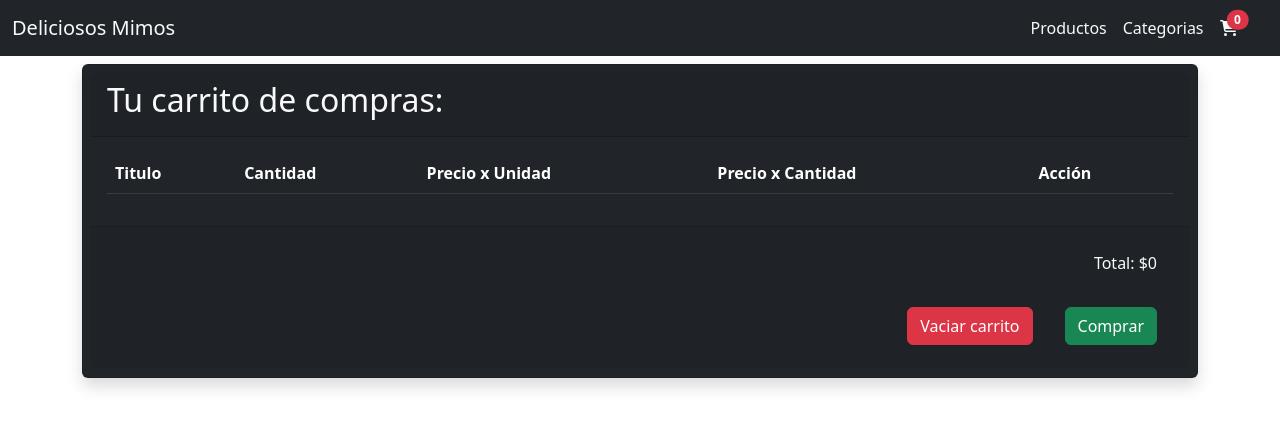
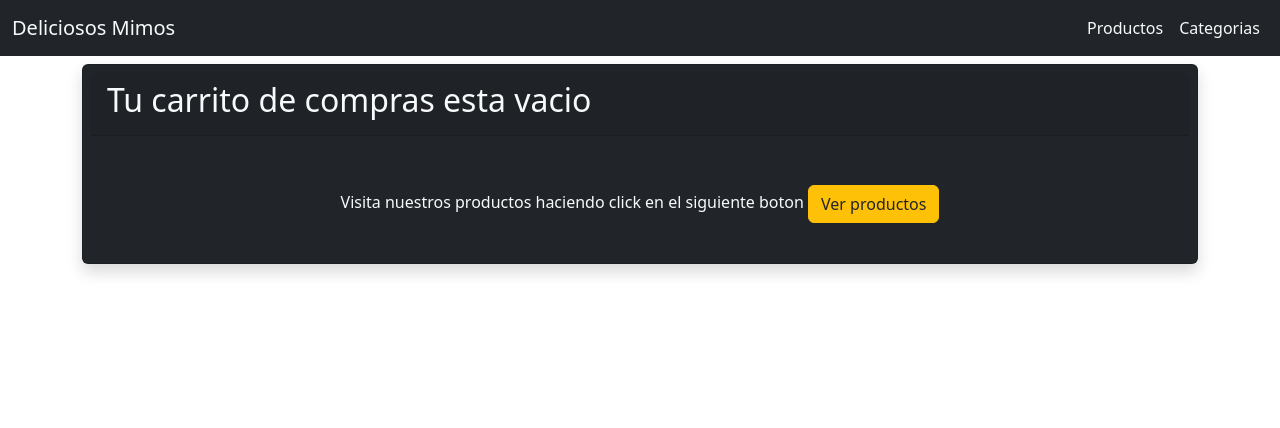
Before and after one commit to Magalitraversi/ecommerce-DeliciososMimos, a React (Create React App) app: page /carrito in a window 1280 px wide. Shown: the top 428 px of the page. Built offline with nearby package versions, Linux system fonts and the light colour scheme.

Commit message:
modificacion en el carrito

```diff
--- a/src/componentes/Cart.jsx
+++ b/src/componentes/Cart.jsx
@@ -2,7 +2,7 @@ import React, { useState, useContext, useEffect } from 'react';
 import { CartContext } from '../context/CartContext'
 import { FontAwesomeIcon } from '@fortawesome/react-fontawesome'
 import { faTrash } from '@fortawesome/free-solid-svg-icons'
-
+import { Link } from "react-router-dom";
 
 const Cart = () => {
     const [total, setTotal] = useState(0)
@@ -27,6 +27,8 @@ const Cart = () => {
 
     return (
         <div className="container mt-2">
+            {
+                cartProductos.length > 0 ? (
                     <div className="card shadow bg-dark">
                         <div className="p-2">
                             <div className="card-header">
@@ -58,7 +60,7 @@ const Cart = () => {
                                                             <td>{product.precio}</td>
                                                             <td>{precioTotal}</td>
                                                             <td>
-                                                        <button className="btn btn-warning" onClick={() =>eliminarProductoCarrito(product.id)}>
+                                                                <button className="btn btn-warning" onClick={() => eliminarProductoCarrito(product.id)}>
 
                                                                     <FontAwesomeIcon icon={faTrash} />
                                                                 </button>
@@ -83,6 +85,25 @@ const Cart = () => {
 
                         </div>
                     </div>
+                ) :
+                    (
+                        <div className="card shadow bg-dark">
+                            <div className="p-2">
+                                <div className="card-header">
+
+                                    <h2 className='text-light'> Tu carrito de compras esta vacio</h2>
+                                </div>
+                                <hr />
+                                <div className="card-body text-center">
+                                    <p className='text-light'>
+
+                                        Visita nuestros productos haciendo click en el siguiente boton <button className='btn btn-warning'>  <Link to="/productos" className='text-decoration-none text-dark'>Ver productos</Link></button>
+                                    </p>
+                                </div>
+                            </div>
+                        </div>
+                    )
+            }
         </div>
     )
 }
--- a/src/componentes/Navbar.jsx
+++ b/src/componentes/Navbar.jsx
@@ -1,8 +1,12 @@
-import React from 'react'
+import React, { useState, useContext } from 'react';
 import CartWidget from './CartWidget'
 import { Link } from "react-router-dom";
+import { CartContext } from '../context/CartContext'
+const Navbar = () => {
 
-const Navbar = () => {
+    const { cartProductos } = useContext(CartContext)
+
+
     return (
         <nav className="navbar navbar-expand-lg bg-dark">
             <div className="container-fluid">
@@ -21,9 +25,13 @@ const Navbar = () => {
                         <li className="nav-item">
                             <Link to="/categorias" className='text-decoration-none'><a className="nav-link text-light">Categorias</a></Link>
                         </li>
-                        <li className="nav-item">
-                            <Link to="/carrito"> <a className="nav-link text-light"><CartWidget /></a></Link>
-                        </li>
+                        {
+                            cartProductos.length > 0 ? (
+                                <li className="nav-item">
+                                    <Link to="/carrito"> <a className="nav-link text-light"><CartWidget /></a></Link>
+                                </li>
+                            ) : null
+                        }
                     </ul>
                 </div>
             </div>
--- a/src/context/CartContext.js
+++ b/src/context/CartContext.js
@@ -4,6 +4,7 @@ export const CartContext = createContext()
 
 const CartProvider = ({ children }) => {
     const [cartProductos, setCartProductos] = useState([])
+
 
     const agregarAlCarro = (producto, contador) => {
 
```
Lines whose indentation alone changed are shown as unchanged.
